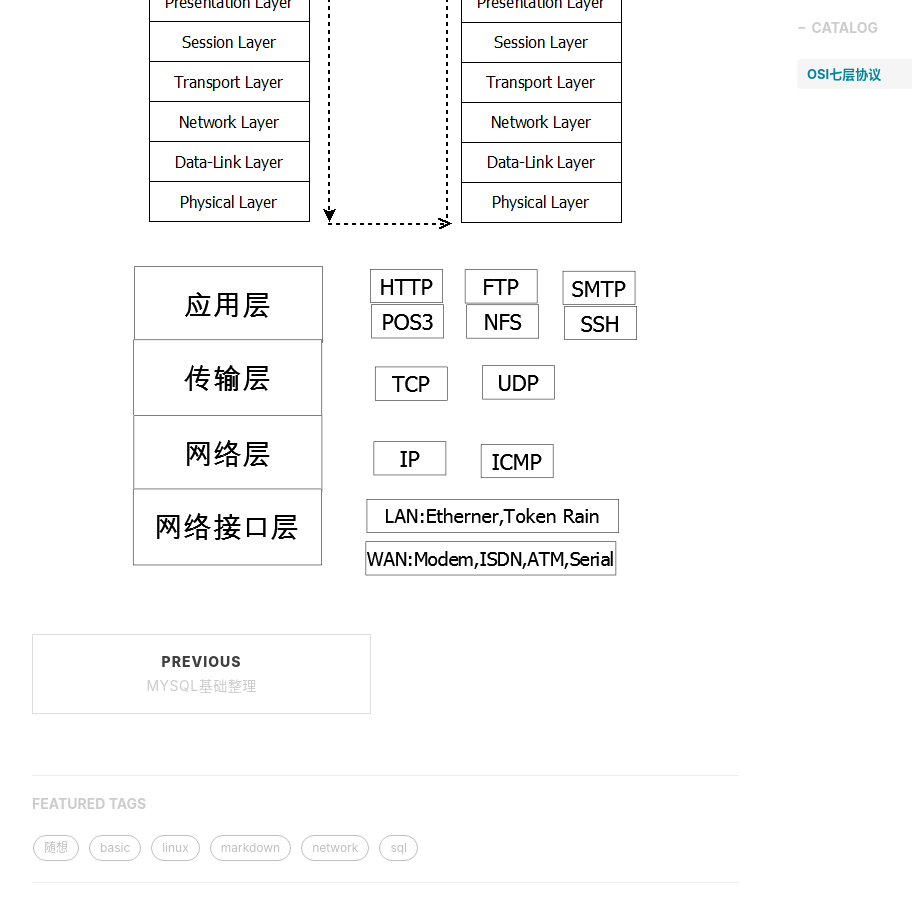
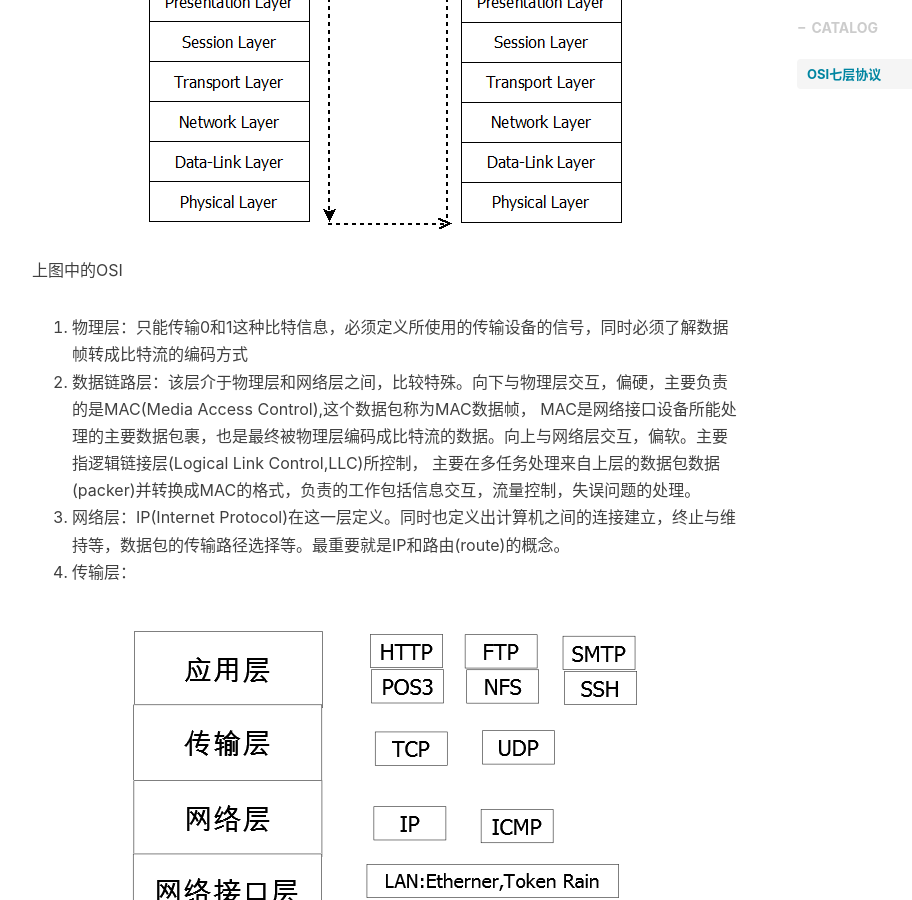
Before and after one commit to fatty-wang/fatty-wang.github.io, a Jekyll site: the page built from _posts/2018-10-24-basic-network.md, in a window 1280 px wide and 900 px high, scrolled down 544 px. Shown: the whole window, without its empty margins (233-1145 px from the left). Built offline with Jekyll 4.4.1, drawn with Linux system fonts in a browser that asks for light colours; nearby versions of some CDN libraries; comment, search, counter and statistics services are not loaded.

Commit message:
basic network

```diff
--- a/_posts/2018-10-24-basic-network.md
+++ b/_posts/2018-10-24-basic-network.md
@@ -16,7 +16,13 @@ tags:
 
 
 !["OSI七层模型"](/img/network/OSI.png "OSI七层模型")
-
+上图中的OSI
+1. 物理层：只能传输0和1这种比特信息，必须定义所使用的传输设备的信号，同时必须了解数据帧转成比特流的编码方式
+2. 数据链路层：该层介于物理层和网络层之间，比较特殊。向下与物理层交互，偏硬，主要负责的是MAC(Media Access Control),这个数据包称为MAC数据帧，
+MAC是网络接口设备所能处理的主要数据包裹，也是最终被物理层编码成比特流的数据。向上与网络层交互，偏软。主要指逻辑链接层(Logical Link Control,LLC)所控制，
+主要在多任务处理来自上层的数据包数据(packer)并转换成MAC的格式，负责的工作包括信息交互，流量控制，失误问题的处理。
+3. 网络层：IP(Internet Protocol)在这一层定义。同时也定义出计算机之间的连接建立，终止与维持等，数据包的传输路径选择等。最重要就是IP和路由(route)的概念。
+4. 传输层：
 
 
 !["OSI七层模型"](/img/network/TCP-IP.png "TCP/IP协议")
```
